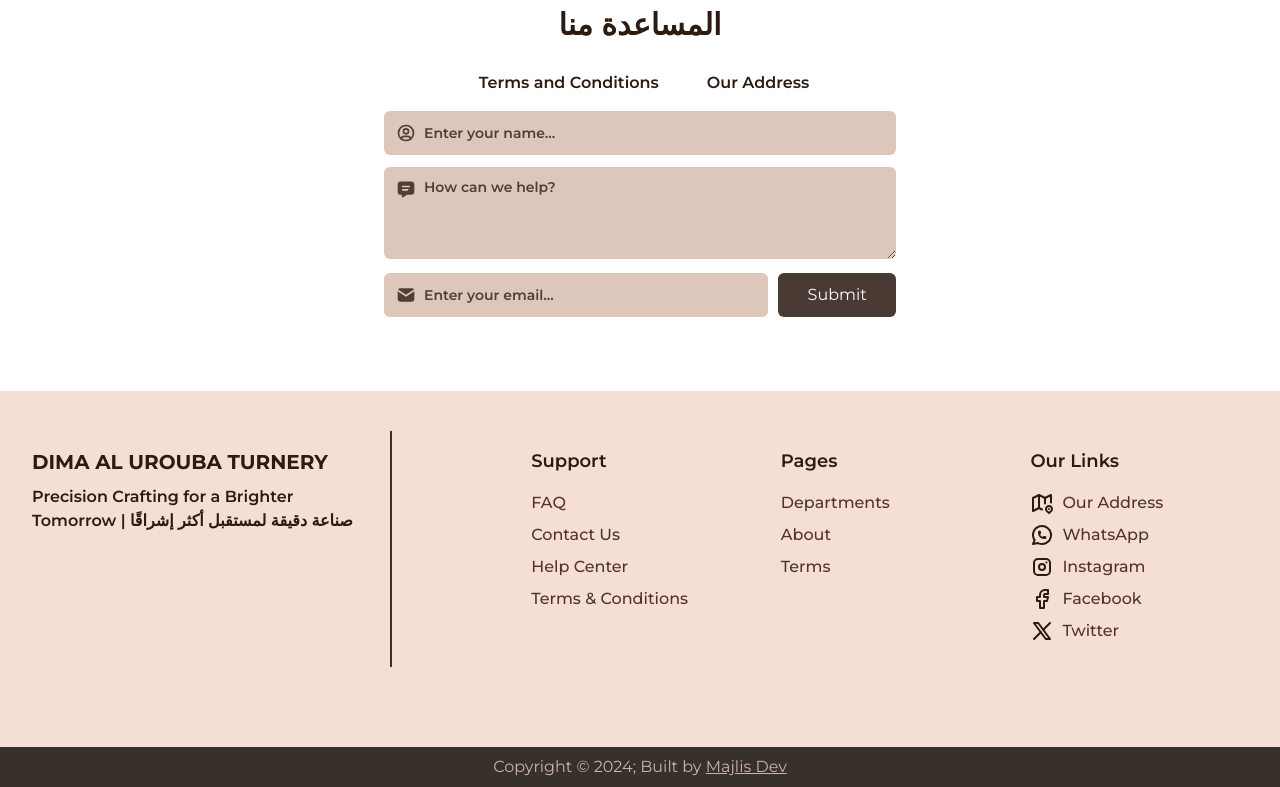
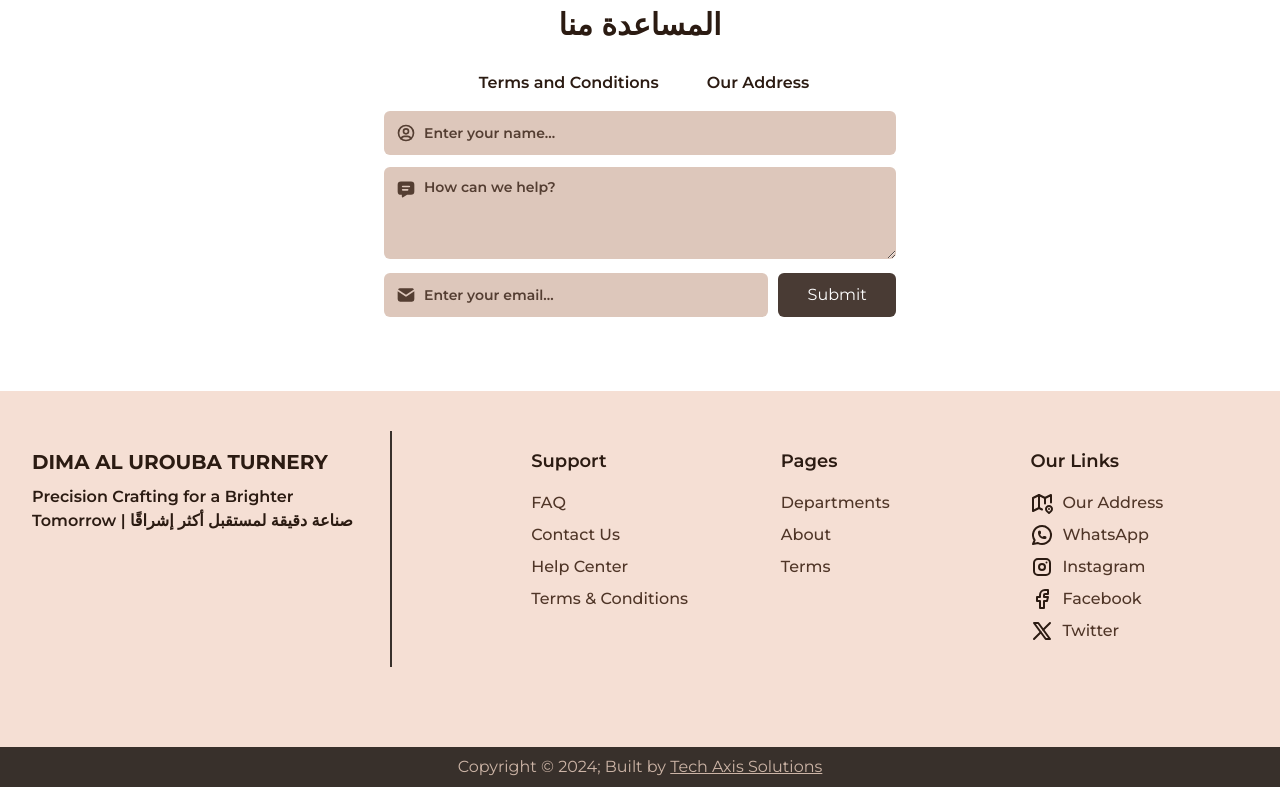
Before and after one commit to HussAA/dima_mechanicalweb, a Next.js app: page /about in a window 1280 px wide. Shown: the part 2591-3378 px from the top of the page. Built offline with nearby package versions, Linux system fonts and the light colour scheme.

Commit message:
footer built by

```diff
--- a/src/components/footer.js
+++ b/src/components/footer.js
@@ -146,12 +146,12 @@ export default function Footer() {
       <div className="text-center bg-[#38302b] text-[#ccb4a6] p-2">
         Copyright © {new Date().getFullYear()}; Built by{" "}
         <Link
-          href="mailto:hussain.alnakhli@majlisdev.com"
+          href="mailto:mah.hussaina@gmail.com"
           rel="noreferrer"
           target="_blank"
           className="underline"
         >
-          Majlis Dev
+          Tech Axis Solutions
         </Link>
       </div>
     </footer>
```
